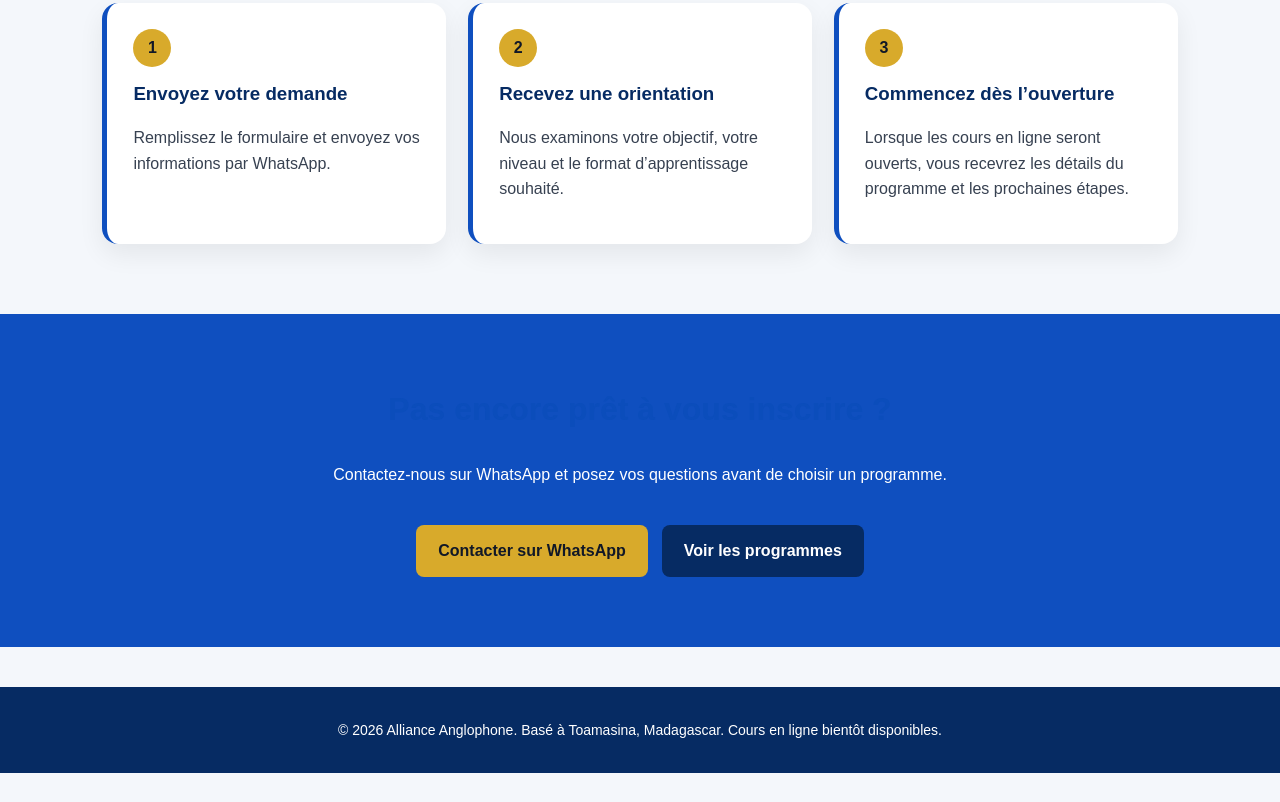
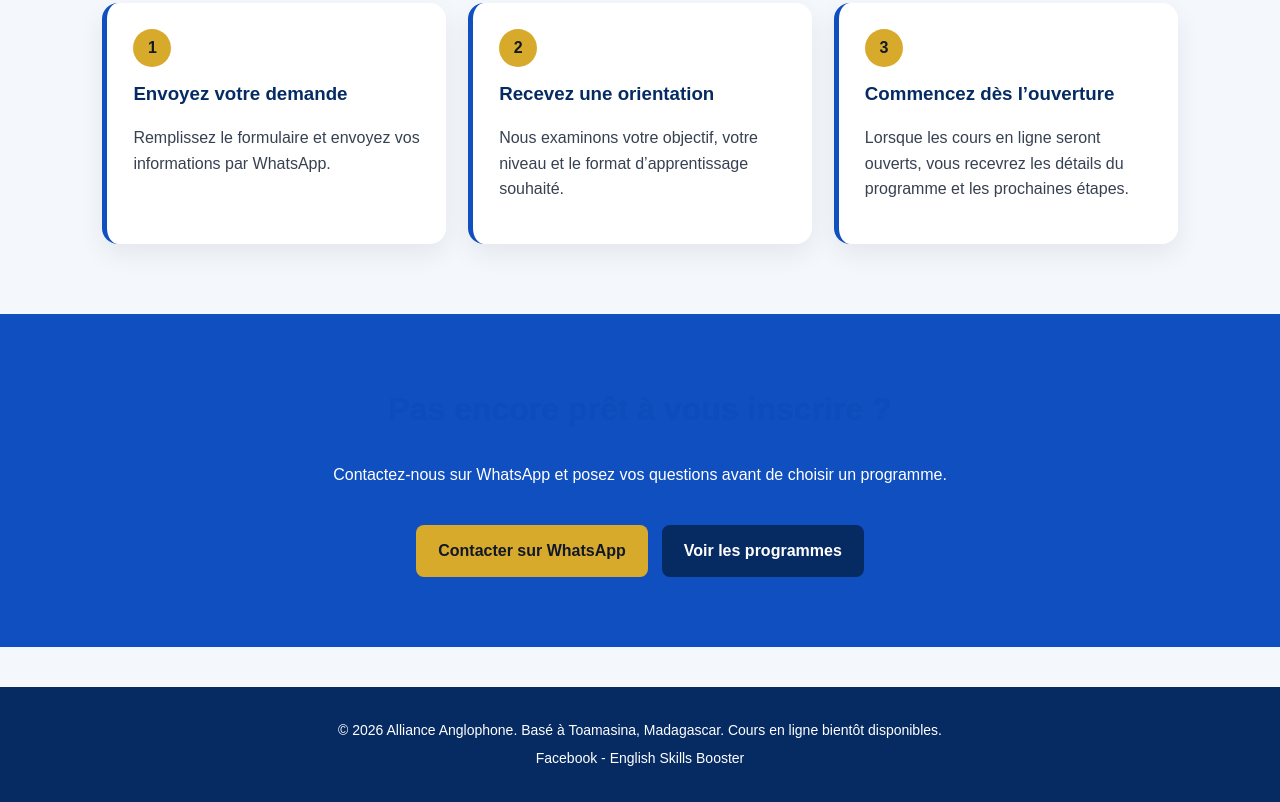
Before and after one commit to clarrydimbisoa/alliance-anglophone-site, a plain HTML site: page fr/inscription.html in a window 1280 px wide. Shown: the part 2089-2891 px from the top of the page. Before the commit the page ends 2862 px from the top, so only its background shows below. Drawn offline with Linux system fonts and the light colour scheme.

Commit message:
Add Facebook link to remaining footers

```diff
--- a/fr/inscription.html
+++ b/fr/inscription.html
@@ -576,6 +576,9 @@
 
   <footer>
     <p>© 2026 Alliance Anglophone. Basé à Toamasina, Madagascar. Cours en ligne bientôt disponibles.</p>
+  <p>
+  <a href="https://www.facebook.com/EnglishSkillsBooster" target="_blank">Facebook - English Skills Booster</a>
+</p>
   </footer>
 
   <script>
```
